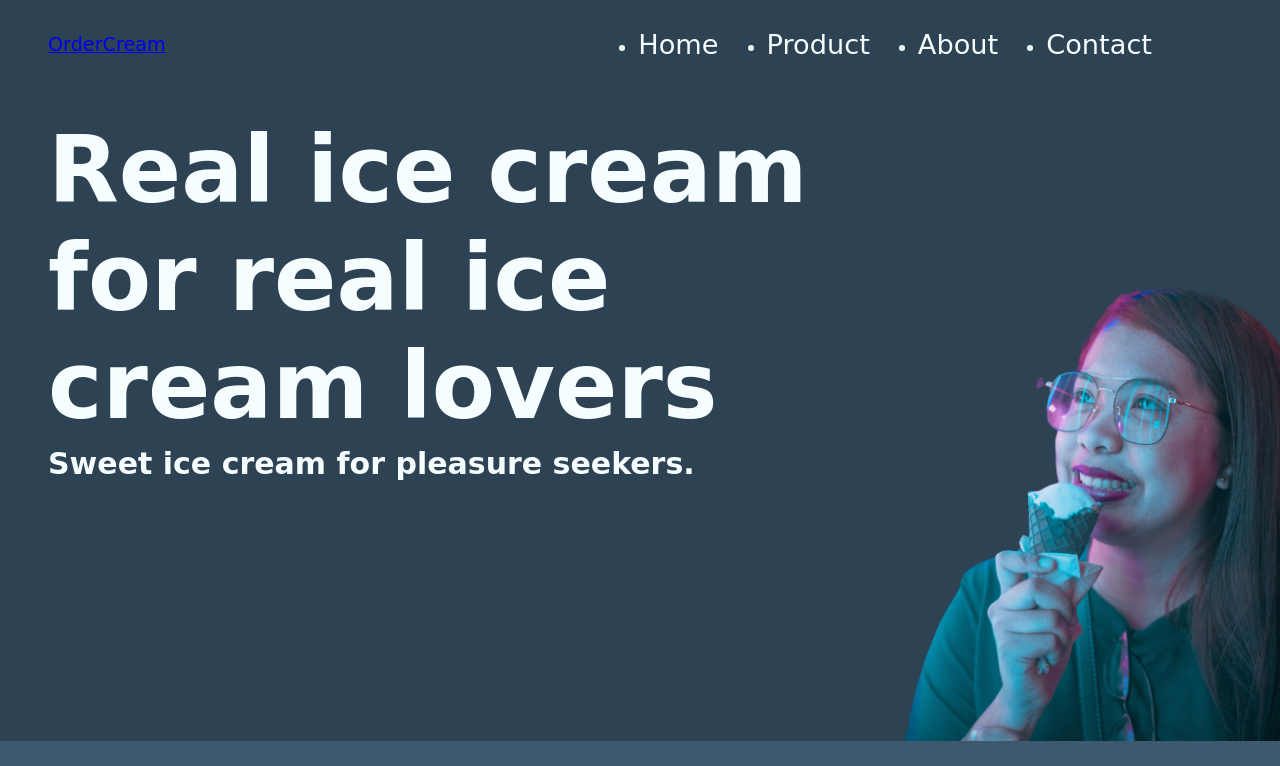
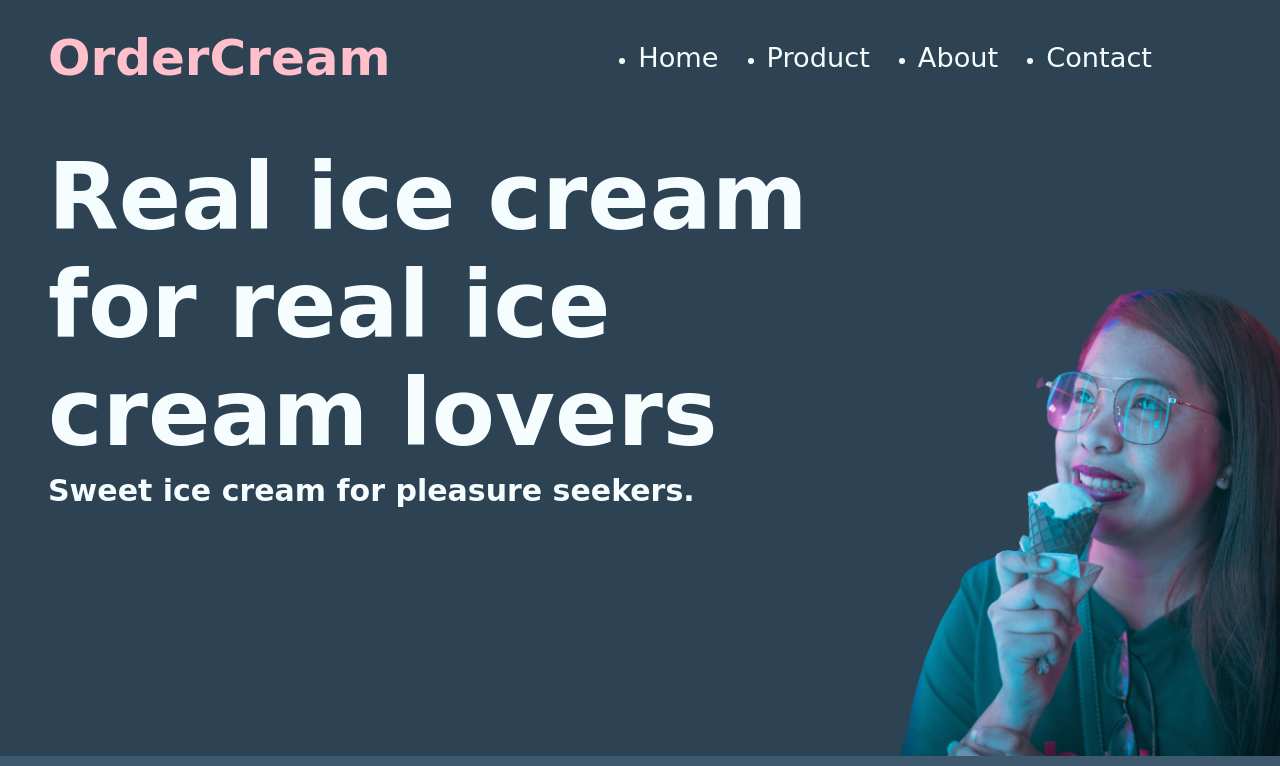
Before and after one commit to bhushan0705/ice-cream-website, a plain HTML site: page index.html in a window 1280 px wide. Shown: the top 766 px of the page. Drawn offline with Linux system fonts and the light colour scheme; a web font is replaced by a local one.

Commit message:
Update styles.css
updating css

```diff
--- a/styles.css
+++ b/styles.css
@@ -142,7 +142,7 @@ header {
 
 /* -------- SECTION ONE: Hero section -------- */
 .section-one {
-  height: 81.5vh;
+  height: 80vh;
 }
 .hook-title {
   font-size: 4rem;
@@ -201,6 +201,12 @@ header {
   max-width: 15rem;
   letter-spacing: 0.05rem;
   line-height: 2rem;
+}
+.logo {
+    color: pink;
+    text-decoration: none;
+    font-size: 50px;
+    font-weight: 800;
 }
   .s-two-slogan {
     margin-bottom: 2rem;
```
